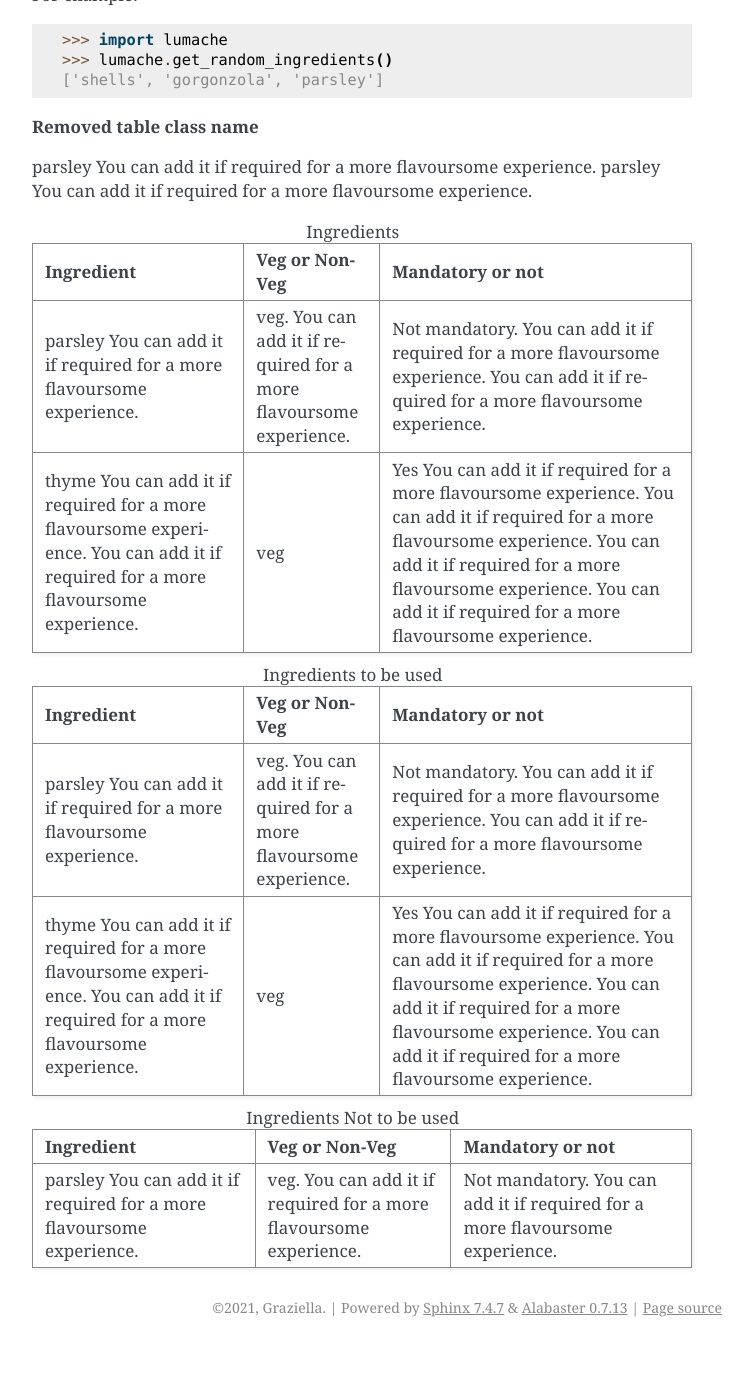
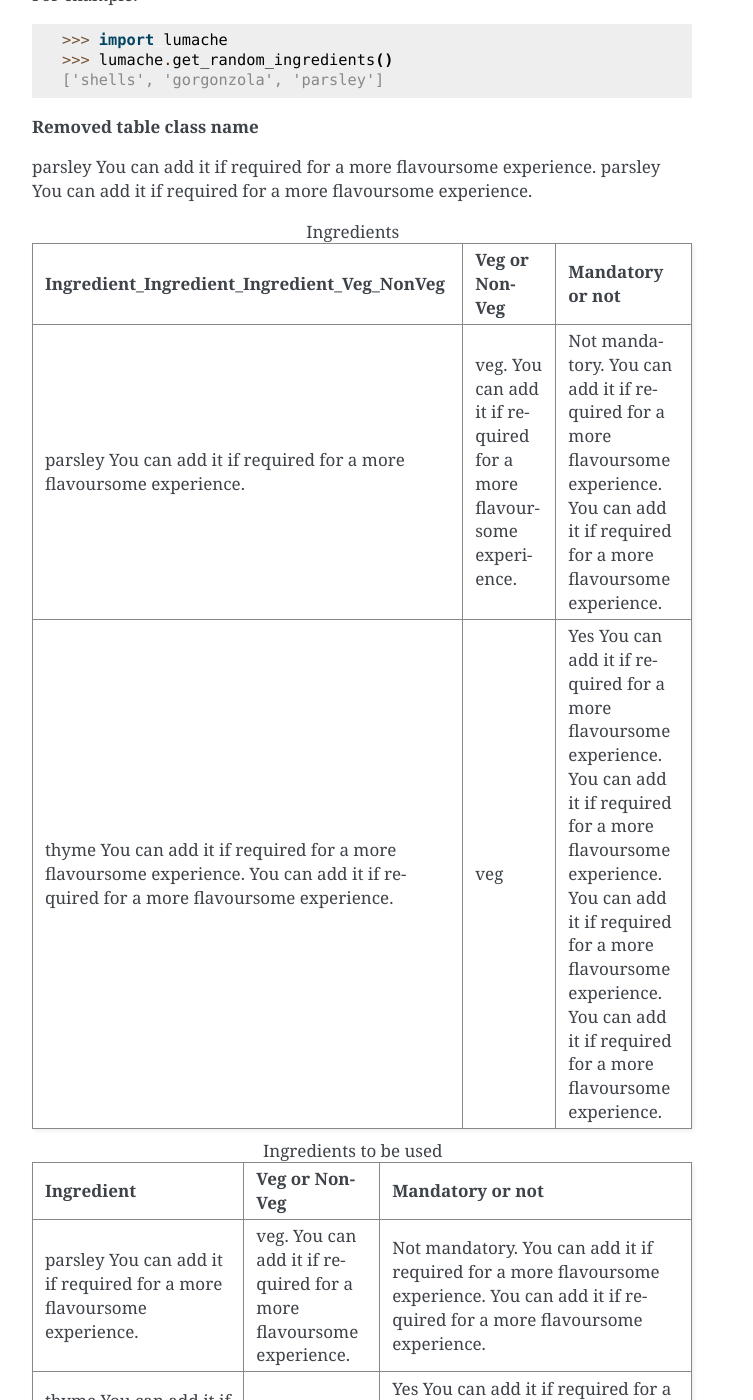
Before and after one commit to PriyankaLiz/rtd2-tutorial, a Sphinx documentation site: the page built from docs/source/usage.rst, in a window 1280 px wide and 1400 px high, scrolled down 1007 px. Shown: the whole window, without its empty margins (388-1141 px from the left). Built offline with Sphinx 7.4.7, drawn with Linux system fonts in a browser that asks for light colours; before the commit the page ends 2354 px from its top, so only the background shows below that; some of the changed text lies outside the part shown.

Commit message:
Update usage.rst to test with long words

```diff
--- a/docs/source/usage.rst
+++ b/docs/source/usage.rst
@@ -55,7 +55,7 @@ parsley You can add it if required for a more flavoursome experience.
     :header-rows: 1
     :align: center
 
-    * - Ingredient
+    * - Ingredient_Ingredient_Ingredient_Veg_NonVeg
       - Veg or Non-Veg
       - Mandatory or not
     * - parsley You can add it if required for a more flavoursome experience.
@@ -86,8 +86,8 @@ parsley You can add it if required for a more flavoursome experience.
     :align: center
 
     * - Ingredient
-      - Veg or Non-Veg
-      - Mandatory or not
+      - Veg_or_Non-Veg_Veg_Nonveg_Nonveg
+      - Only_Mandatory_orOnly_Optional_or_Both
     * - parsley You can add it if required for a more flavoursome experience.
       - veg. You can add it if required for a more flavoursome experience.
       - Not mandatory. You can add it if required for a more flavoursome experience.
```
